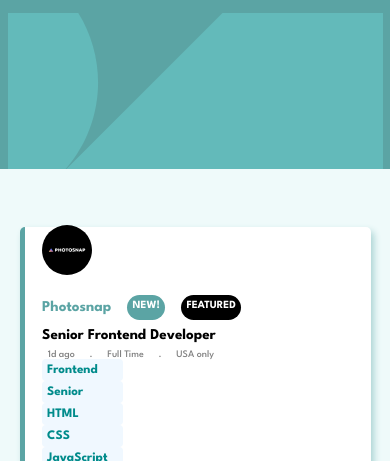
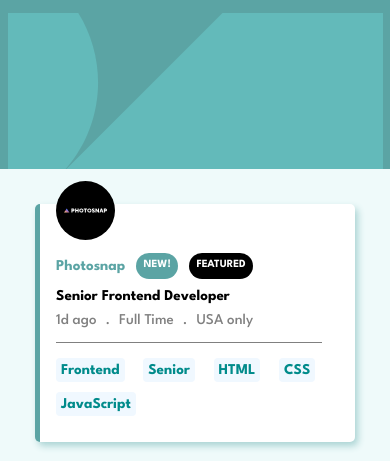
Before and after one commit to Codex-I/Job-listing, a plain HTML site: page index.html in a window 390 px wide. Shown: the top 461 px of the page. Drawn offline with Linux system fonts and the light colour scheme.

Commit message:
initialized

```diff
--- a/css/styles.css
+++ b/css/styles.css
@@ -28,10 +28,6 @@ header {
     padding: 4%;
     width: 100vw;
     background-color: hsl(180, 29%, 50%);
-}
-
-img {
-    width: 24%;
 }
 
 main {
@@ -126,7 +122,7 @@ label {
 .filter {
     display: flex;
     gap: 3%;
-    width: 26%;
+    width: 35%;
     justify-content: flex-end;
     font-weight: 700;
 }
@@ -162,39 +158,66 @@ label {
         background-image: url(../images/bg-header-mobile.svg);
         background-position: bottom;
     }
+
     main {
-        padding: 15% 5%;
+        margin: 20px auto;
+        gap: 3em;
     }
-    .unread,.read {
-        width: 100%;
+
+    .unread,
+    .read {
+
         align-items: flex-start;
         display: flex;
         flex-direction: column;
         padding: 5%;
+        gap: 15px;
     }
+
     .first-item {
-        gap: 16px;
+        gap: 11px;
     }
+
     .info {
         display: flex;
         flex-direction: column;
         width: auto;
         align-items: flex-start;
+        gap: 13px;
     }
+
     .filter {
         display: flex;
-        flex-direction: column;
+        flex-wrap: wrap;
+        gap: 7%;
+        width: 94%;
+        justify-content: flex-start;
+        padding-top: 15px;
+        border-top: 1px solid grey;
     }
+
+    .filter div {
+        margin-bottom: 10px;
+        font-size: 15px;
+    }
+
+    .details {
+        gap: 10px;
+    }
+
     img {
-        width: 28%;
-        position: relative;
-        bottom: 20px;
+        width: 30%;
+        margin-top: -39px;
     }
+
     h3 {
         font-size: 15px;
     }
+
     p {
-        font-size: 10px;
+        font-size: 15px;
     }
 
+
+
 }
```
Also changed, not shown: index.html (+2 -119 lines).
